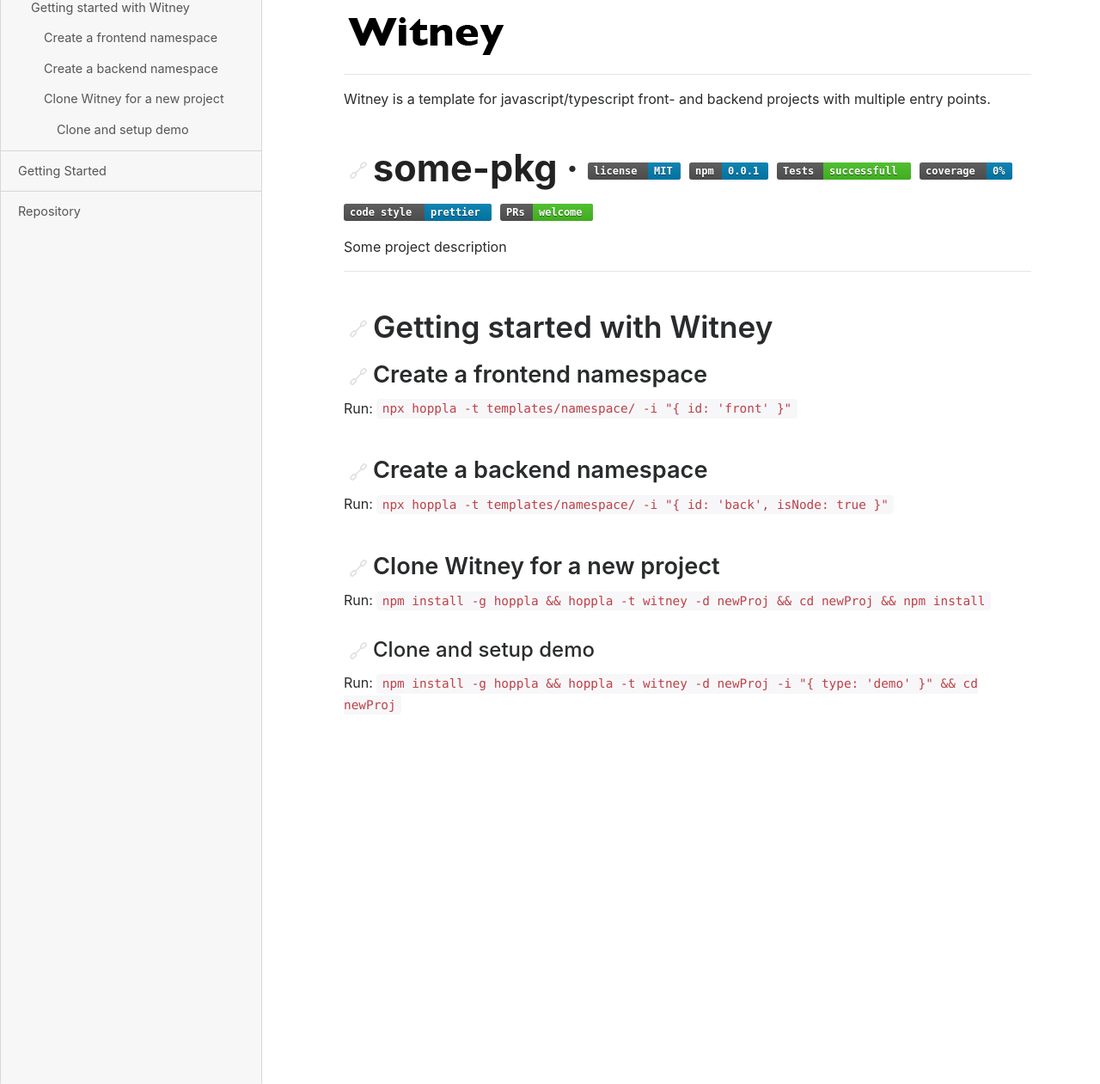
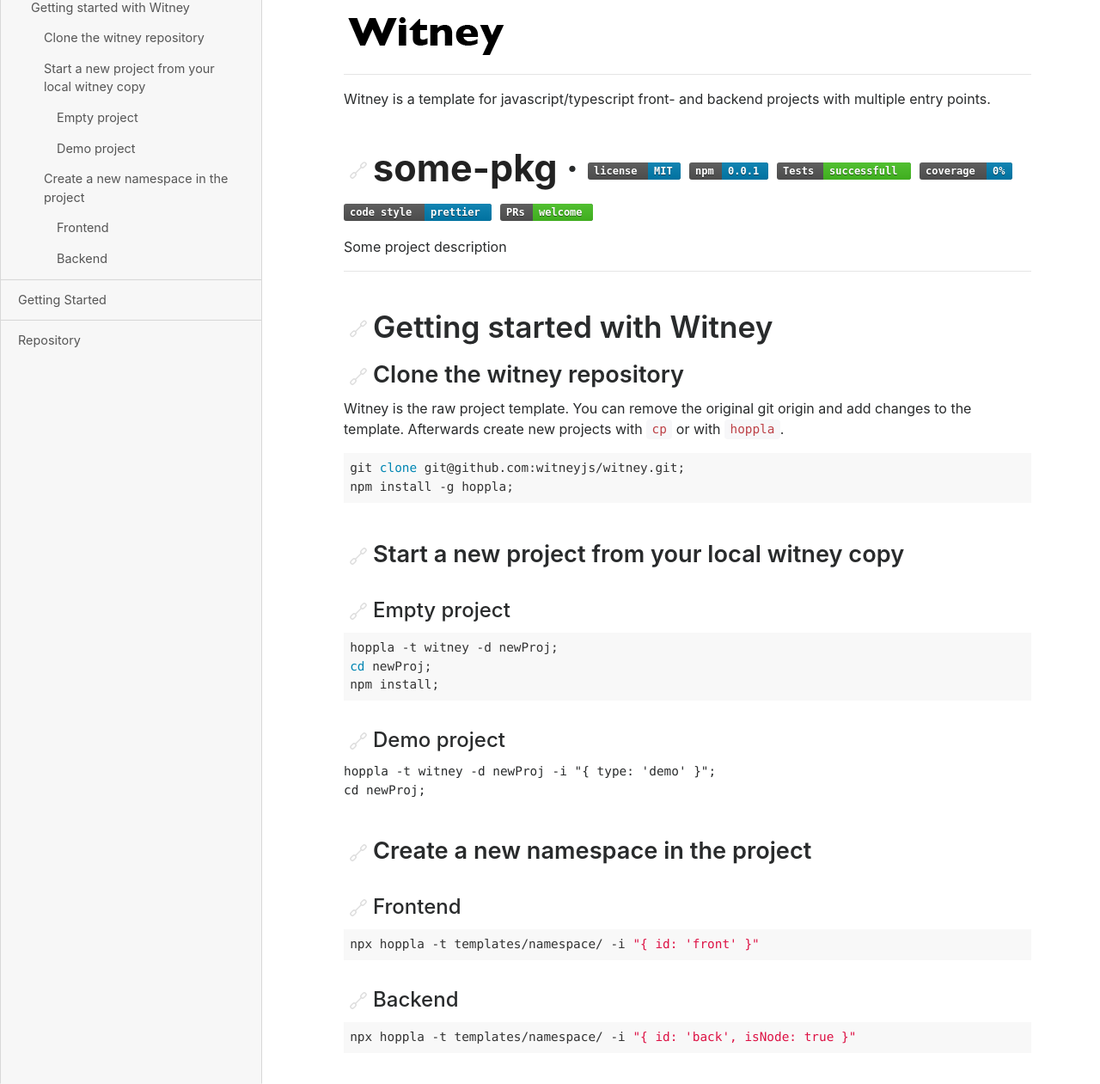
Before and after one commit to witneyjs/witney, a web app: file static/docs/index.html in a window 1280 px wide. Shown: the part 51-1312 px from the top of the page at 86% size. Run offline with its HTML, style and script files only (its server is not run), Linux system fonts and the light colour scheme.

Commit message:
[FEATURE] #4: Added workflow before-publish script, enhanced existing witney readme

```diff
--- a/static/docs/index.html
+++ b/static/docs/index.html
@@ -22,14 +22,24 @@
 <p>Some project description</p>
 <hr>
 <h2 id="getting-started-with-witney"><a href="#getting-started-with-witney" aria-hidden="true"><span class="toc-link"><span class="icono-chain"></span></span></a>Getting started with Witney</h2>
-<h3 id="create-a-frontend-namespace"><a href="#create-a-frontend-namespace" aria-hidden="true"><span class="toc-link"><span class="icono-chain"></span></span></a>Create a frontend namespace</h3>
-<p>Run: <code>npx hoppla -t templates/namespace/ -i "{ id: 'front' }"</code></p>
-<h3 id="create-a-backend-namespace"><a href="#create-a-backend-namespace" aria-hidden="true"><span class="toc-link"><span class="icono-chain"></span></span></a>Create a backend namespace</h3>
-<p>Run: <code>npx hoppla -t templates/namespace/ -i "{ id: 'back', isNode: true }"</code></p>
-<h3 id="clone-witney-for-a-new-project"><a href="#clone-witney-for-a-new-project" aria-hidden="true"><span class="toc-link"><span class="icono-chain"></span></span></a>Clone Witney for a new project</h3>
-<p>Run: <code>npm install -g hoppla &#x26;&#x26; hoppla -t witney -d newProj &#x26;&#x26; cd newProj &#x26;&#x26; npm install</code></p>
-<h4 id="clone-and-setup-demo"><a href="#clone-and-setup-demo" aria-hidden="true"><span class="toc-link"><span class="icono-chain"></span></span></a>Clone and setup demo</h4>
-<p>Run: <code>npm install -g hoppla &#x26;&#x26; hoppla -t witney -d newProj -i "{ type: 'demo' }" &#x26;&#x26; cd newProj</code></p>
+<h3 id="clone-the-witney-repository"><a href="#clone-the-witney-repository" aria-hidden="true"><span class="toc-link"><span class="icono-chain"></span></span></a>Clone the witney repository</h3>
+<p>Witney is the raw project template. You can remove the original git origin and add changes to the template. Afterwards create new projects with <code>cp</code> or with <code>hoppla</code>.</p>
+<pre><code class="hljs language-bash">git <span class="hljs-built_in">clone</span> git@github.com:witneyjs/witney.git;
+npm install -g hoppla;</code></pre>
+<h3 id="start-a-new-project-from-your-local-witney-copy"><a href="#start-a-new-project-from-your-local-witney-copy" aria-hidden="true"><span class="toc-link"><span class="icono-chain"></span></span></a>Start a new project from your local witney copy</h3>
+<h4 id="empty-project"><a href="#empty-project" aria-hidden="true"><span class="toc-link"><span class="icono-chain"></span></span></a>Empty project</h4>
+<pre><code class="hljs language-bash">hoppla -t witney -d newProj;
+<span class="hljs-built_in">cd</span> newProj;
+npm install;</code></pre>
+<h4 id="demo-project"><a href="#demo-project" aria-hidden="true"><span class="toc-link"><span class="icono-chain"></span></span></a>Demo project</h4>
+<pre><code>hoppla -t witney -d newProj -i "{ type: 'demo' }";
+cd newProj;
+</code></pre>
+<h3 id="create-a-new-namespace-in-the-project"><a href="#create-a-new-namespace-in-the-project" aria-hidden="true"><span class="toc-link"><span class="icono-chain"></span></span></a>Create a new namespace in the project</h3>
+<h4 id="frontend"><a href="#frontend" aria-hidden="true"><span class="toc-link"><span class="icono-chain"></span></span></a>Frontend</h4>
+<pre><code class="hljs language-bash">npx hoppla -t templates/namespace/ -i <span class="hljs-string">"{ id: 'front' }"</span></code></pre>
+<h4 id="backend"><a href="#backend" aria-hidden="true"><span class="toc-link"><span class="icono-chain"></span></span></a>Backend</h4>
+<pre><code class="hljs language-bash">npx hoppla -t templates/namespace/ -i <span class="hljs-string">"{ id: 'back', isNode: true }"</span></code></pre>
 
       </main>
     </div>
@@ -82,39 +92,64 @@
        "children": [
         2,
         3,
-        4
+        6
        ],
        "id": 1
       },
       {
        "level": "3",
-       "heading": "Create a frontend namespace",
-       "hash": "create-a-frontend-namespace",
+       "heading": "Clone the witney repository",
+       "hash": "clone-the-witney-repository",
        "children": [],
        "id": 2
       },
       {
        "level": "3",
-       "heading": "Create a backend namespace",
-       "hash": "create-a-backend-namespace",
-       "children": [],
+       "heading": "Start a new project from your local witney copy",
+       "hash": "start-a-new-project-from-your-local-witney-copy",
+       "children": [
+        4,
+        5
+       ],
        "id": 3
       },
       {
-       "level": "3",
-       "heading": "Clone Witney for a new project",
-       "hash": "clone-witney-for-a-new-project",
-       "children": [
-        5
-       ],
+       "level": "4",
+       "heading": "Empty project",
+       "hash": "empty-project",
+       "children": [],
        "id": 4
       },
       {
        "level": "4",
-       "heading": "Clone and setup demo",
-       "hash": "clone-and-setup-demo",
+       "heading": "Demo project",
+       "hash": "demo-project",
        "children": [],
        "id": 5
+      },
+      {
+       "level": "3",
+       "heading": "Create a new namespace in the project",
+       "hash": "create-a-new-namespace-in-the-project",
+       "children": [
+        7,
+        8
+       ],
+       "id": 6
+      },
+      {
+       "level": "4",
+       "heading": "Frontend",
+       "hash": "frontend",
+       "children": [],
+       "id": 7
+      },
+      {
+       "level": "4",
+       "heading": "Backend",
+       "hash": "backend",
+       "children": [],
+       "id": 8
       }
      ]
     },
```
Also changed, not shown: scripts/wf-before-publish.js (added, +20 -0 lines), static/docs/getting_started/installation.html (+39 -14 lines), static/docs/raw/index.html (+18 -8 lines), templates/readme/README.md.hop.ejs (+27 -8 lines), README.md.
